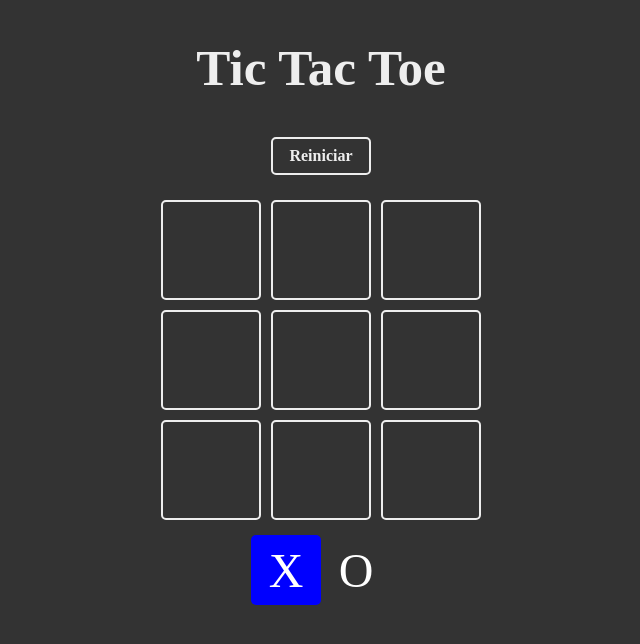
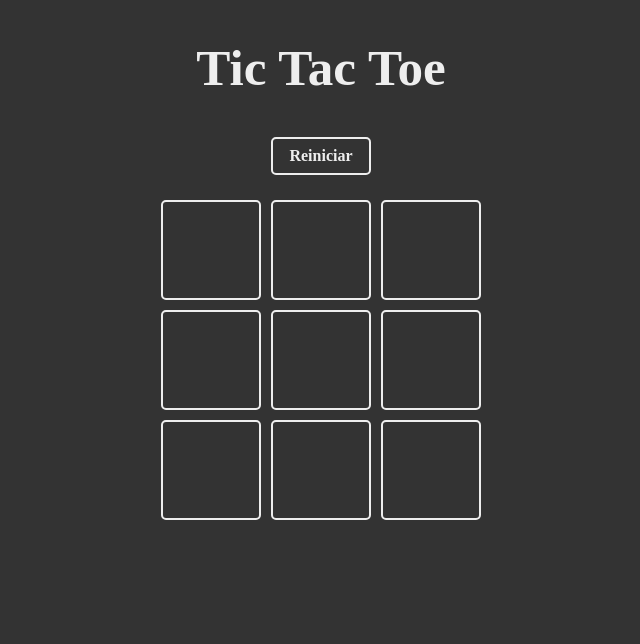
Before and after one commit to Jean7Pierre/tic-tac-toe, a React (Vite) app: page / in a window 1280 px wide. Shown: the top 644 px of the page, without its empty margins (319-959 px from the left). Built offline with nearby package versions, Linux system fonts and the light colour scheme.

Commit message:
refactor: move Square component to components folder
Created Square.jsx file inside components directory.
Removed inline Square definition from App.jsx and imported it instead.
Improved project structure by separating components to keep App.jsx clean.

```diff
--- a/src/App.jsx
+++ b/src/App.jsx
@@ -1,19 +1,7 @@
 import { useState } from 'react'
+import Square from './components/Square.jsx'
 import './App.css'
 
-function Square({ index, children, isSelected, updateBoard }) {
-  const classSquare = `square ${isSelected ? 'is-selected' : ''}`
-
-  const handleBoard = () => {
-    updateBoard(index)
-  }
-
-  return (
-    <div onClick={handleBoard} className={classSquare}>
-      {children}
-    </div>
-  )
-}
 
 const TURNS = {
   X: 'X',
--- /dev/null
+++ b/src/components/Square.jsx
@@ -0,0 +1,13 @@
+export default function Square(index, children, isSelected, updateBoard) {
+  const classSquare = `square ${isSelected ? 'is-selected' : ''}`
+
+  const handleBoard = () => {
+    updateBoard(index)
+  }
+
+  return (
+    <div onClick={handleBoard} className={classSquare}>
+      {children}
+    </div>
+  )
+}
```
